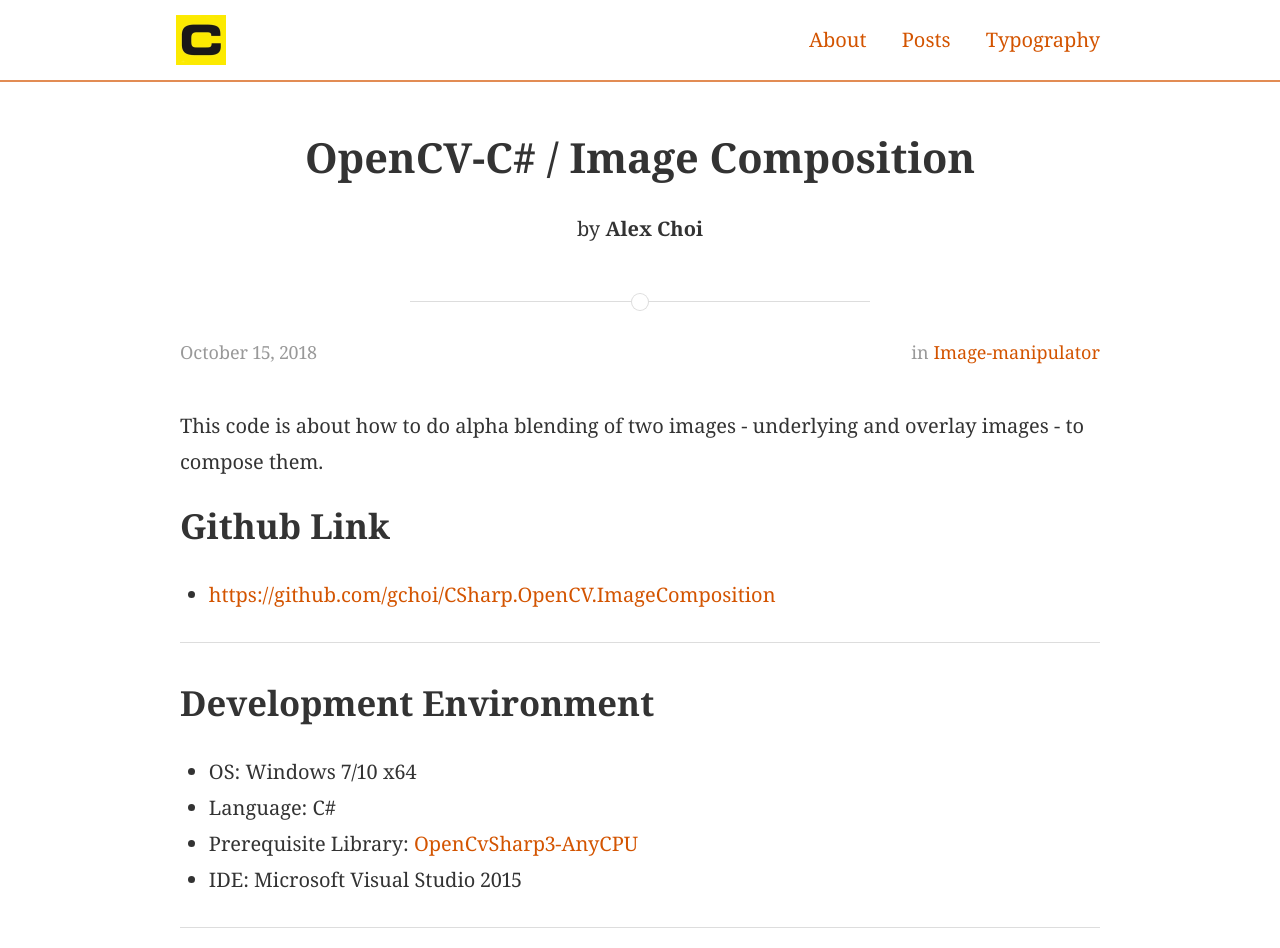
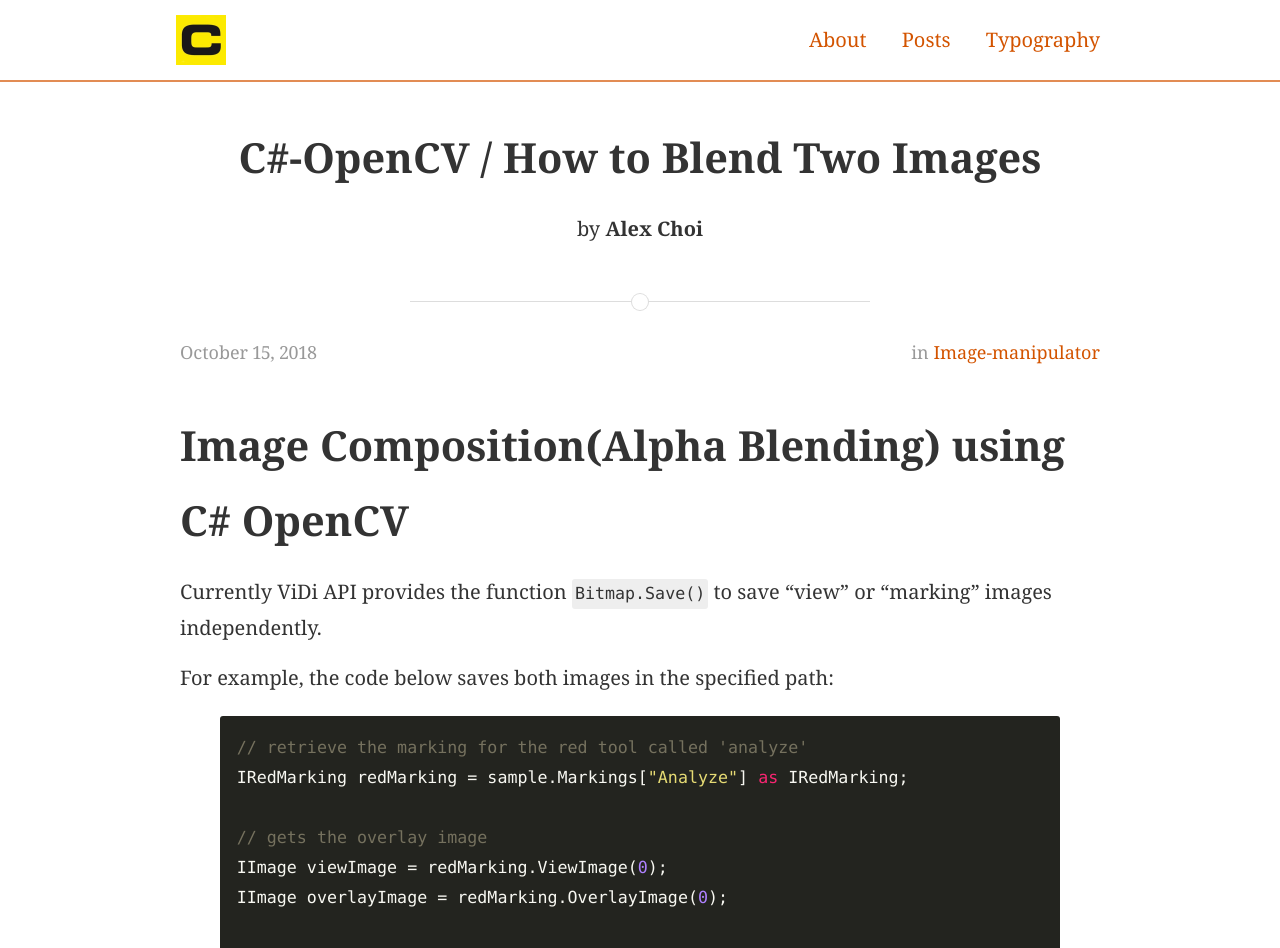
Before and after one commit to CognexKorea/CognexKorea.github.io, a Jekyll site: the page built from _posts/2018-10-15-ImageComposition.markdown, in a window 1280 px wide and 1400 px high. Shown: the top 948 px of the window. Built offline with Jekyll 4.4.1, drawn with Linux system fonts in a browser that asks for light colours; nearby versions of some CDN libraries; some of the changed text lies outside the part shown.

Commit message:
Post image composition added

```diff
--- /dev/null
+++ b/_layouts/page_divider.html
@@ -0,0 +1,4 @@
+<span class="page-divider">
+  <span class="one"></span>
+  <span class="two"></span>
+</span>
--- a/_posts/2018-10-06-ImageFlipping.markdown
+++ b/_posts/2018-10-06-ImageFlipping.markdown
@@ -1,6 +1,6 @@
 ---
 layout: post
-title:  "OpenCV-C# / Image Flipping Solution"
+title:  "C#-OpenCV / How to Flip an Image"
 date:   2018-10-06 00:30:00
 author: Alex Choi
 categories: Image-Manipulator
--- a/_posts/2018-10-15-ImageComposition.markdown
+++ b/_posts/2018-10-15-ImageComposition.markdown
@@ -1,37 +1,48 @@
 ---
 layout: post
-title:  "OpenCV-C# / Image Composition"
-date:   2018-10-15 12:40:00
+title:  "C#-OpenCV / How to Blend Two Images"
+date:   2018-10-15 00:30:00
 author: Alex Choi
 categories: Image-Manipulator
 ---
 
-This code is about how to do alpha blending of two images - underlying and overlay images - to compose them.
+# Image Composition(Alpha Blending) using C# OpenCV
+Currently ViDi API provides the function `Bitmap.Save()` to save "view" or "marking" images independently.
 
+For example, the code below saves both images in the specified path:
+
+{% highlight csharp %}
+// retrieve the marking for the red tool called 'analyze'
+IRedMarking redMarking = sample.Markings["Analyze"] as IRedMarking;
+
+// gets the overlay image
+IImage viewImage = redMarking.ViewImage(0);
+IImage overlayImage = redMarking.OverlayImage(0);
+
+// save images in the specfied path
+viewImage.Bitmap.Save(savefolderpath + "\\" + view_image_filename + ".png", System.Drawing.Imaging.ImageFormat.Png);
+overlayImage.Bitmap.Save(savefolderpath + "\\" + overlay_image_filename + ".png", System.Drawing.Imaging.ImageFormat.Png);
+{% endhighlight %}
+
+"view" image looks like:
+<img src="{{ site.baseurl }}/assets/posts/2018-10-15-ImageComposition/view_image.png">
+
+Also, "marking" image(with transparency channel) looks like:
+<img src="{{ site.baseurl }}/assets/posts/2018-10-15-ImageComposition/overlay_image.png">
+
+And we want a resultant image that shows the original "view" image with an overlay "marking" image on top of that:
+<img src="{{ site.baseurl }}/assets/posts/2018-10-15-ImageComposition/composition_image.png">
+
+Unfortunately, ViDi API does not provide any function that saves the composed images of "view" and "marking" images.
+
+Thus using "marking" image in PNG format with the 4-channel color depth - as you know the 4th color channel has the transparency information called alpha depth - I'd like to share how to compose the images - "view" image as a underlying one and "marking" image as an overlay one.
+
+
+---
 ## Github Link
+You can download the source code from the Gituhub link below:
 * [https://github.com/gchoi/CSharp.OpenCV.ImageComposition](https://github.com/gchoi/CSharp.OpenCV.ImageComposition)
 
 ---
-## Development Environment
-* OS: Windows 7/10 x64
-* Language: C#
-* Prerequisite Library: [OpenCvSharp3-AnyCPU](https://www.nuget.org/packages/OpenCvSharp3-AnyCPU/)
-* IDE: Microsoft Visual Studio 2015
-
----
 ## Usage
-Just build and run it in Visual Studio.
-
----
-## Example
-* Underlying Image
-<br/><br/>
-<img src="./web/underlying.png"></img>
-<br/><br/>
-* Overlay Image
-<br/><br/>
-<img src="./web/overlay.png"></img>
-<br/><br/>
-* Result(Blended) Image
-<br/><br/>
-<img src="./web/result.PNG"></img>
+Just build the source in Visual Studio and run it with the modification of some source images or their paths.
```
Also changed, not shown: Gemfile.lock, assets/posts/2018-10-15-ImageComposition/composition_image.png (added), assets/posts/2018-10-15-ImageComposition/overlay_image.png (added), assets/posts/2018-10-15-ImageComposition/view_image.png (added).
